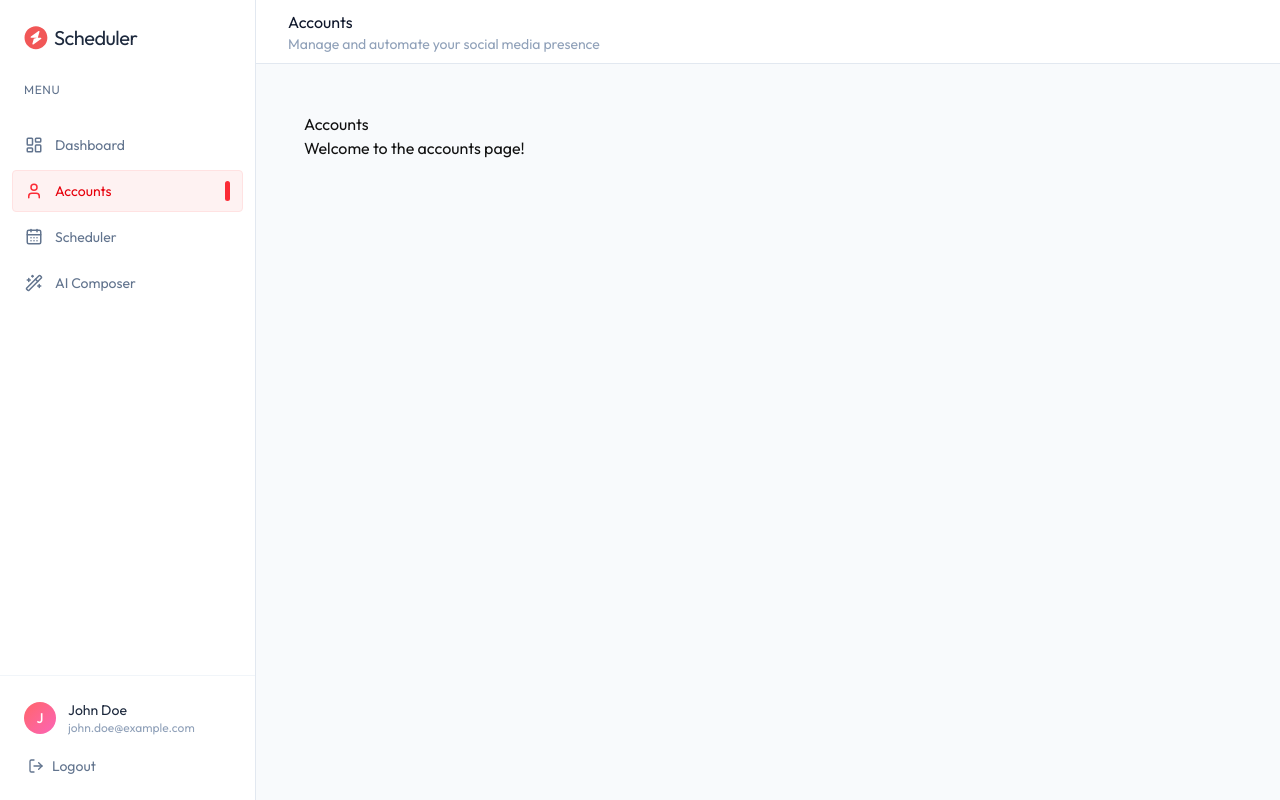
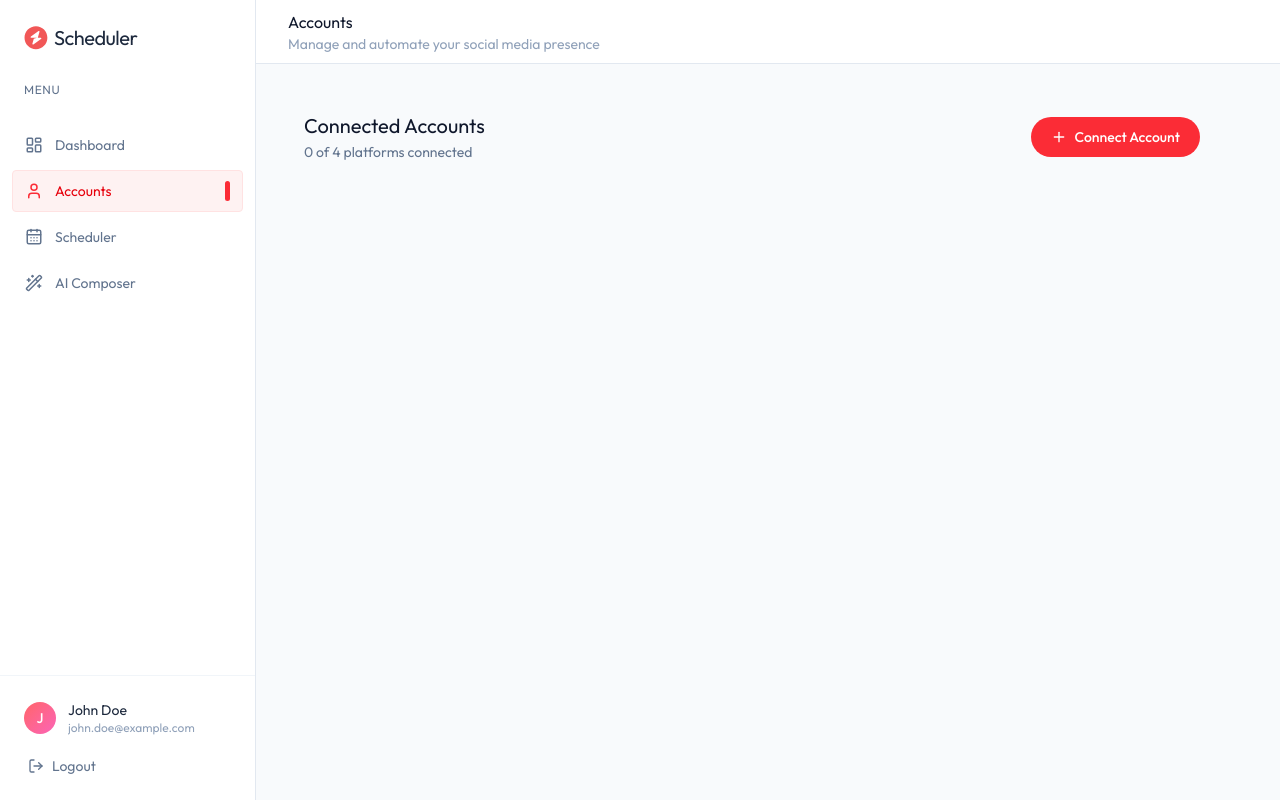
Before and after one commit to Hiten372/social-seheduler, a React (Vite) app in the folder client/: page /accounts in a window 1280 px wide. Built offline with nearby package versions, Linux system fonts and the light colour scheme.

Commit message:
some work

```diff
--- a/client/src/pages/Accounts.tsx
+++ b/client/src/pages/Accounts.tsx
@@ -1,8 +1,31 @@
+import { useState } from "react";
+import { PLATFORMS } from "../assets/assets";
+import { PlusIcon } from "lucide-react";
+
 const Accounts = () => {
+  const [accounts, setAccounts] = useState<any[]>([]);
+  const [connecting, setConnecting] = useState<string | null>(null);
+  const [showPlatformPicker, setShowPlatformPicker] = useState(false);
   return (
-    <div>
-      <h1>Accounts</h1>
-      <p>Welcome to the accounts page!</p>
+    <div className="space-y-8 max-w-4xl">
+      {/*Header*/}
+      <div className="flex flex-col sm:flex-row items-start sm:items-center justify-between gap-4 text-sm ">
+        <div>
+          <h2 className="text-xl text-slate-900">Connected Accounts</h2>
+          <p className="text-slate-500 text-sm  mt-0.5">
+            {accounts.length} of {PLATFORMS.length} platforms connected
+          </p>
+        </div>
+        <button
+          onClick={() => setShowPlatformPicker(true)}
+          className="flex items-center gap-2 px-5 py-2.5 bg-red-500 hover:bg-red-600 text-white rounded-full font-medium transition-all w-full sm:w-auto justify-center"
+        >
+          <PlusIcon className="size-4" />
+          Connect Account
+        </button>
+      </div>
+      {/*platform picker modal*/}
+      {/*Accounts list*/}
     </div>
   );
 };
```
